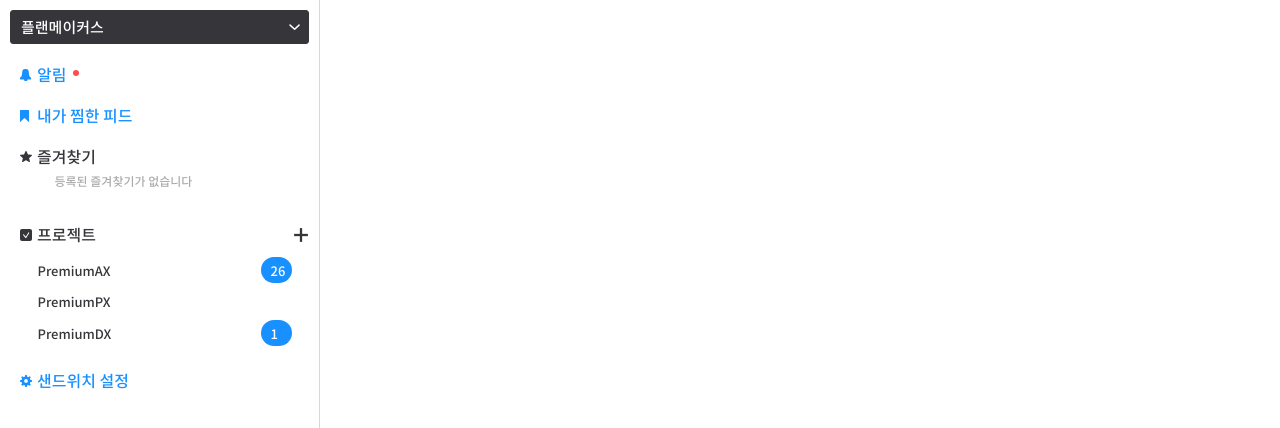
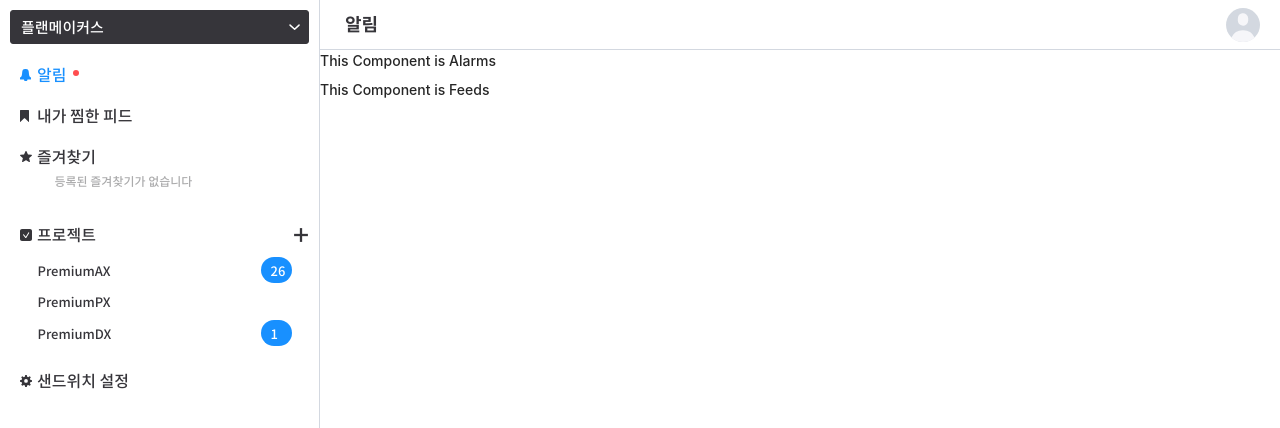
Before and after one commit to Juniee-hub/sandwich_renewal, a React (Create React App) app: page /sandwich/1 in a window 1280 px wide. Shown: the top 428 px of the page. Built offline with nearby package versions, Linux system fonts and the light colour scheme; no server answers.

Commit message:
센터패널 첫 세팅

```diff
--- a/src/App.js
+++ b/src/App.js
@@ -9,15 +9,23 @@ import Notfound      from './pages/notfound'
 import Auth          from './pages/auth'
 import Sandwich      from './pages/sandwich'
 
+import { nanoid } from 'nanoid'
+
 function App () {
 
+    // Todo 중첩 라우팅, 중복 라우팅 최적화 필요
+    // Todo Router 에서 Param 타입 체크 가능한지 확인 필요
     return (
         <BrowserRouter>
             <Routes>
                 <Route path="/" element={<Main/>}/>
                 <Route path="/login" element={<Auth/>}/>
                 <Route path="/register" element={<Auth/>}/>
-                <Route path="/sandwich/:channel" element={<Sandwich/>} />
+
+                <Route path="/sandwich/:channel" element={<Sandwich key={nanoid()} />}/>
+                <Route path="/sandwich/:channel/bookmark" element={<Sandwich key={nanoid()} />}/>
+                <Route path="/sandwich/:channel/project/:project" element={<Sandwich key={nanoid()} />}/>
+                <Route path="/sandwich/:channel/setting" element={<Sandwich key={nanoid()} />}/>
 
 
                 <Route path="*" element={<Notfound/>}/>
--- a/src/components/centerPanels/alarms.jsx
+++ b/src/components/centerPanels/alarms.jsx
@@ -1,10 +1,10 @@
 import React from 'react'
 
-import styles from 'alarms.module.css'
+import styles from './alarms.module.css'
 const Alarms = () => {
     return (
         <div>
-
+            <h4>This Component is Alarms</h4>
         </div>
     )
 }
--- a/src/components/centerPanels/centerPanel.jsx
+++ b/src/components/centerPanels/centerPanel.jsx
@@ -1,11 +1,26 @@
-import React from 'react'
+import React, { useEffect } from 'react'
 
 import styles from './centerPanel.module.css'
-const CenterPanel = () => {
+import Title  from './title'
+import Feeds  from './feeds'
+import Alarms from './alarms'
+const CenterPanel = ({pageData}) => {
+
+    useEffect(() => {
+
+        // return () => {
+        //
+        // }
+
+    }, [])
+
+
     return (
-        <div>
-
-        </div>
+        <>
+            <Title pageData={pageData}/>
+            <Alarms />
+            <Feeds />
+        </>
     )
 }
 
--- a/src/components/centerPanels/feeds.jsx
+++ b/src/components/centerPanels/feeds.jsx
@@ -4,7 +4,7 @@ import styles from './feeds.module.css'
 const Feeds = () => {
     return (
         <div>
-
+            <h4>This Component is Feeds</h4>
         </div>
     )
 }
--- a/src/components/centerPanels/title.jsx
+++ b/src/components/centerPanels/title.jsx
@@ -1,10 +1,30 @@
-import React from 'react'
+import React, { useEffect, useState } from 'react'
 
-import styles from './title.module.css'
-const Title = () => {
+import styles          from './title.module.css'
+import Profile         from '../common/profile'
+
+const Title = ({ pageData }) => {
+    // ToDo 프로젝트별 구분값과 확인하여 TRUE FALSE 변경해야함
+    const [isBookmark, setIsBookmark] = useState(false)
+
+    useEffect(() => {
+        // return () => {
+        // }
+    }, [isBookmark])
+
+    const handleBookmark = () => {
+        setIsBookmark(!isBookmark)
+    }
+
     return (
-        <div>
-
+        <div className={styles.wrap}>
+            <div className={styles.titleWrap}>
+                {pageData.type === 'project' &&
+                    <span className={styles.ic_star} onClick={handleBookmark}></span>
+                }
+                <span>{pageData.title}</span>
+            </div>
+            <Profile/>
         </div>
     )
 }
--- a/src/components/centerPanels/title.module.css
+++ b/src/components/centerPanels/title.module.css
@@ -0,0 +1,34 @@
+.wrap{
+    display: flex;
+    justify-content: space-between;
+    align-items: center;
+    height: 50px;
+    width: 100%;
+    border-bottom: 1px solid #d3d8e0;
+    padding:0 20px;
+}
+
+.titleWrap{
+    display: flex;
+    align-items: center;
+    color: #36353a;
+    font-family: 'notoB','serif';
+    font-size: 18px;
+    word-break: keep-all;
+}
+.titleWrap > span:last-child{
+    margin-left: 5px;
+}
+
+.ic_star{
+    background: url(/public/icons/star.svg) no-repeat 50%;
+    margin-bottom: 1px;
+}
+
+.ic_star,
+.ic_star.active{
+    cursor: pointer;
+    display: inline-block;
+    height: 26px;
+    width: 26px;
+}
--- /dev/null
+++ b/src/components/common/profile.jsx
@@ -0,0 +1,14 @@
+import React from 'react'
+
+import styles from './profile.module.css'
+const Profile = () => {
+    return (
+        <div className={styles.profileWrap}>
+            <div className={styles.profile}>
+
+            </div>
+        </div>
+    )
+}
+
+export default Profile
--- /dev/null
+++ b/src/components/common/profile.module.css
@@ -0,0 +1,16 @@
+.profileWrap{
+    width: auto;
+    align-items: center;
+    cursor: pointer;
+    display: flex;
+    height: 50px;
+    justify-content: center;
+    /*margin: 0 0 15px;*/
+    padding-left: 6px;
+}
+.profile{
+    cursor: pointer;
+    height: 34px;
+    width: 34px;
+    background: url(/public/icons/avatar_w.svg) no-repeat;
+}
--- a/src/components/header/header.jsx
+++ b/src/components/header/header.jsx
@@ -1,7 +1,8 @@
 import React       from 'react'
 import { NavLink } from 'react-router-dom'
 
-import styles from './header.module.css'
+import styles  from './header.module.css'
+import Profile from '../common/profile'
 
 const Header = () => {
     return (
@@ -11,11 +12,7 @@ const Header = () => {
                 <img className={styles.logo} src={'https://sandwich.so/images/logo.png'} alt={'Logo'}/>
             </NavLink>
 
-            <div className={styles.profileWrap}>
-                <div className={styles.profile}>
-
-                </div>
-            </div>
+            <Profile/>
 
         </div>
     )
--- a/src/components/header/header.module.css
+++ b/src/components/header/header.module.css
@@ -11,20 +11,3 @@
     width: 190px;
     cursor: pointer;
 }
-
-.profileWrap{
-    width: auto;
-    align-items: center;
-    cursor: pointer;
-    display: flex;
-    height: 50px;
-    justify-content: center;
-    margin: 0 0 15px;
-    padding-left: 6px;
-}
-.profile{
-    cursor: pointer;
-    height: 34px;
-    width: 34px;
-    background: url(/public/icons/avatar_w.svg) no-repeat;
-}
--- a/src/components/leftPanels/leftMenus.jsx
+++ b/src/components/leftPanels/leftMenus.jsx
@@ -1,10 +1,17 @@
-import React from 'react'
+import React, { useEffect } from 'react'
 
 import styles            from './leftMenus.module.css'
 import { Link, NavLink } from 'react-router-dom'
 import { Badge }         from 'antd'
 
 const LeftMenus = ({ defaultUrl }) => {
+
+    useEffect(() => {
+        // return () => {
+        //     effect
+        // }
+    }, [])
+
 
     return (
         <ul className={styles.ul}>
@@ -19,7 +26,7 @@ const LeftMenus = ({ defaultUrl }) => {
                 </NavLink>
             </li>
             <li>
-                <NavLink to={defaultUrl} className={({ isActive }) => (isActive ? styles.active : '')}>
+                <NavLink to={`${defaultUrl}/bookmark`} className={({ isActive }) => (isActive ? styles.active : '')}>
                     <span>
                         <span className={`${styles.bookmark} ${styles.ic}`}/>
                         <Badge dot offset={[10, 9]} count={0}>
@@ -49,7 +56,7 @@ const LeftMenus = ({ defaultUrl }) => {
                         <span className={`${styles.addProject} ${styles.ic}`}/>
                     </div>
 
-                    <Link to={''}>
+                    <Link to={`${defaultUrl}/project/184`}>
                         <div className={styles.projectItem}>
                             <span>
                                 PremiumAX
@@ -58,7 +65,7 @@ const LeftMenus = ({ defaultUrl }) => {
                         </div>
                     </Link>
 
-                    <Link to={''}>
+                    <Link to={`${defaultUrl}/project/176`}>
                         <div className={styles.projectItem}>
                             <span>
                                 PremiumPX
@@ -66,7 +73,7 @@ const LeftMenus = ({ defaultUrl }) => {
                         </div>
                     </Link>
 
-                    <Link to={''}>
+                    <Link to={`${defaultUrl}/project/175`}>
                         <div className={styles.projectItem}>
                             <span>
                                 PremiumDX
@@ -78,7 +85,7 @@ const LeftMenus = ({ defaultUrl }) => {
                 </div>
             </li>
             <li>
-                <NavLink to={defaultUrl} className={({ isActive }) => (isActive ? styles.active : '')}>
+                <NavLink to={`${defaultUrl}/setting`} className={({ isActive }) => (isActive ? styles.active : '')}>
                     <span>
                         <span className={`${styles.setting} ${styles.ic}`}/>
                         샌드위치 설정
--- a/src/pages/sandwich.jsx
+++ b/src/pages/sandwich.jsx
@@ -1,5 +1,5 @@
-import React, { useEffect }       from 'react'
-import { useNavigate, useParams } from 'react-router-dom'
+import React, { useEffect, useState }          from 'react'
+import { useLocation, useNavigate } from 'react-router-dom'
 
 import { authStore } from '../stores/auth'
 import LeftPanel     from '../components/leftPanels/leftPanel'
@@ -10,23 +10,43 @@ import styles        from './sandwich.module.css'
 const Sandwich = () => {
 
     const { isLogin } = authStore()
+    const navigate = useNavigate()
+    const location = useLocation()
 
-    const navigate = useNavigate()
+    const getMenu = () => {
+        const pathnameArr = location.pathname.split('/')
+        return pathnameArr[3] || 'main'
+    }
 
-    const { channel } = useParams()
+    // Todo 프로젝트 이름 가져와서 Title 이름 바꿔야함
+    const titleSetting = {
+        main: '알림',
+        bookmark: '내가 찜한 피드',
+        setting: '샌드위치 설정',
+    }
+
+    const [menuType] = useState(getMenu)
+
+    const handleInfo = () => {
+        return {
+            title: titleSetting[menuType] || '프로젝트 이름~~',
+            type: menuType,
+        };
+    }
+    const [pageData] = useState(handleInfo)
 
     useEffect(() => {
-        console.log(`현재 채널 id = ${channel}`)
         if (isLogin === false) {
             navigate('/login')
         }
     }, [])
 
+
     return (
         <div className={styles.wrap}>
-            <LeftPanel/>
-            <CenterPanel/>
-            <RightPanel/>
+            <LeftPanel pageData={pageData}/>
+            <CenterPanel pageData={pageData}/>
+            <RightPanel pageData={pageData}/>
         </div>
     )
 }
```
